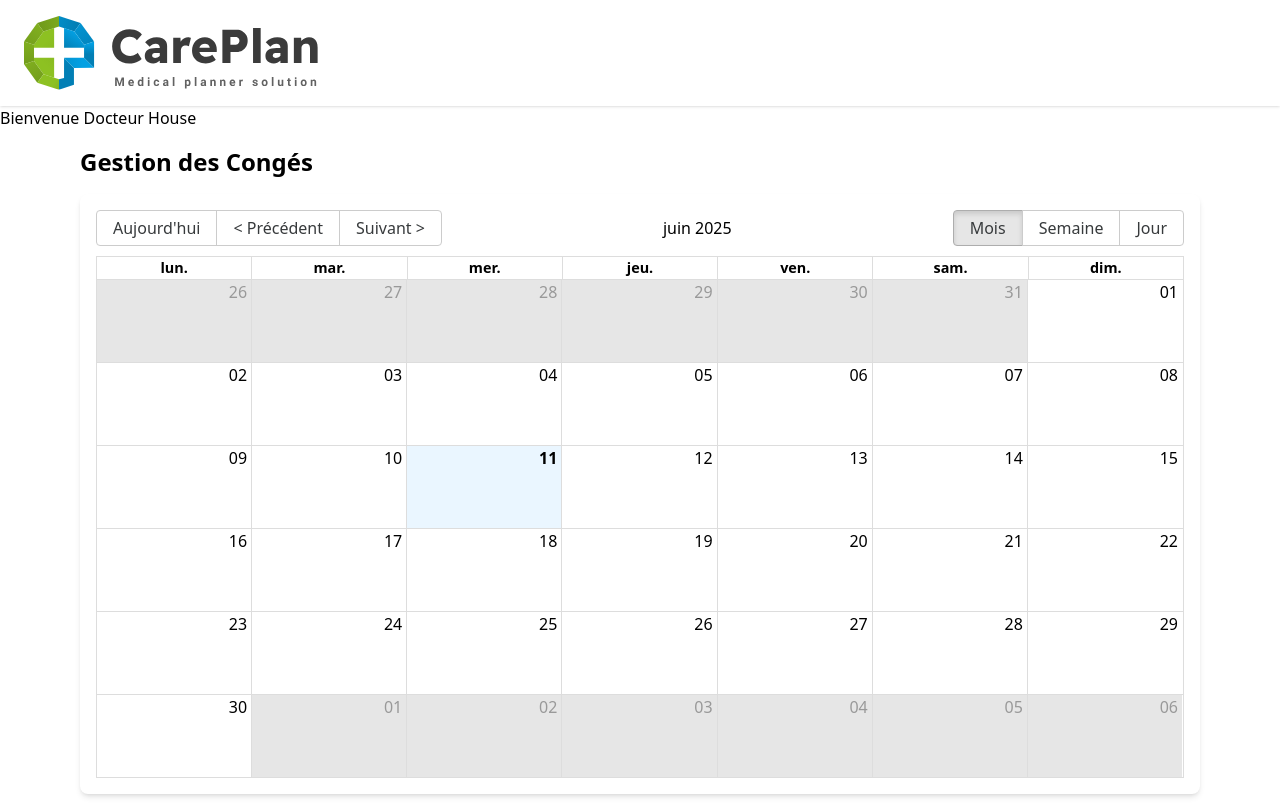
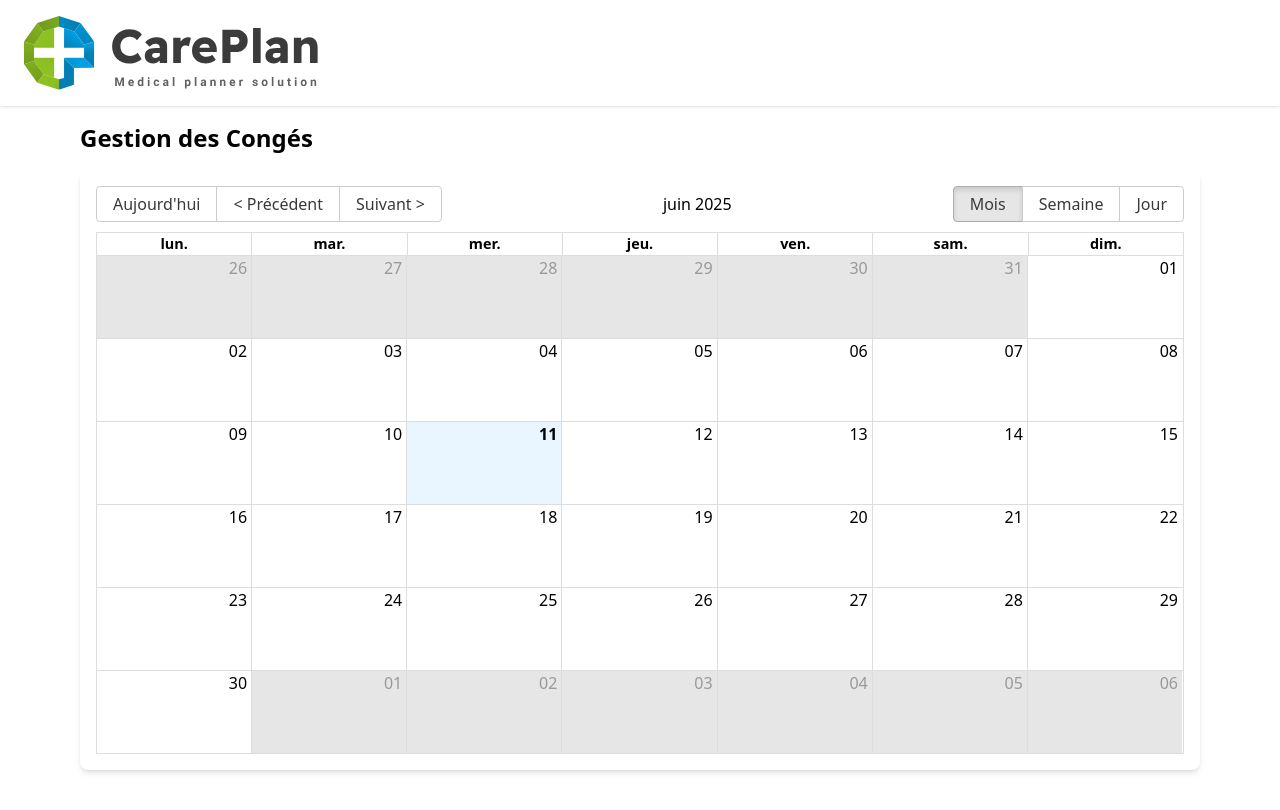
Before and after one commit to WildCodeSchool-CDA-FT-2025-03/CDA-Projet-2-Team-1, a React (Vite) app in the folder frontend/: page /doctor in a window 1280 px wide. Built offline with nearby package versions, Linux system fonts and the light colour scheme; no server answers.

Commit message:
fix: déplacement des composants Rest et RestModal, correction des imports

```diff
--- a/frontend/src/pages/DoctorPage.tsx
+++ b/frontend/src/pages/DoctorPage.tsx
@@ -1,13 +1,12 @@
-import Rest from '@/components/Rest';
+import Rest from '@/components/Rest/Rest';
 
 const doctorId = 'b1aef857-4ca5-4da1-bb55-4eb9a05da185'; // À remplacer par l'ID du médecin connecté
 
 const DoctorPage = () => {
   return (
-    <div>
-      <h1>Bienvenue Docteur House</h1>
+    <section>
       <Rest user_id={doctorId} />
-    </div>
+    </section>
   );
 };
 export default DoctorPage;
```
Also changed, not shown: frontend/src/components/Rest/Rest.tsx (renamed from frontend/src/components/Rest.tsx), frontend/src/components/Rest/RestModal.tsx (renamed from frontend/src/components/RestModal.tsx).
